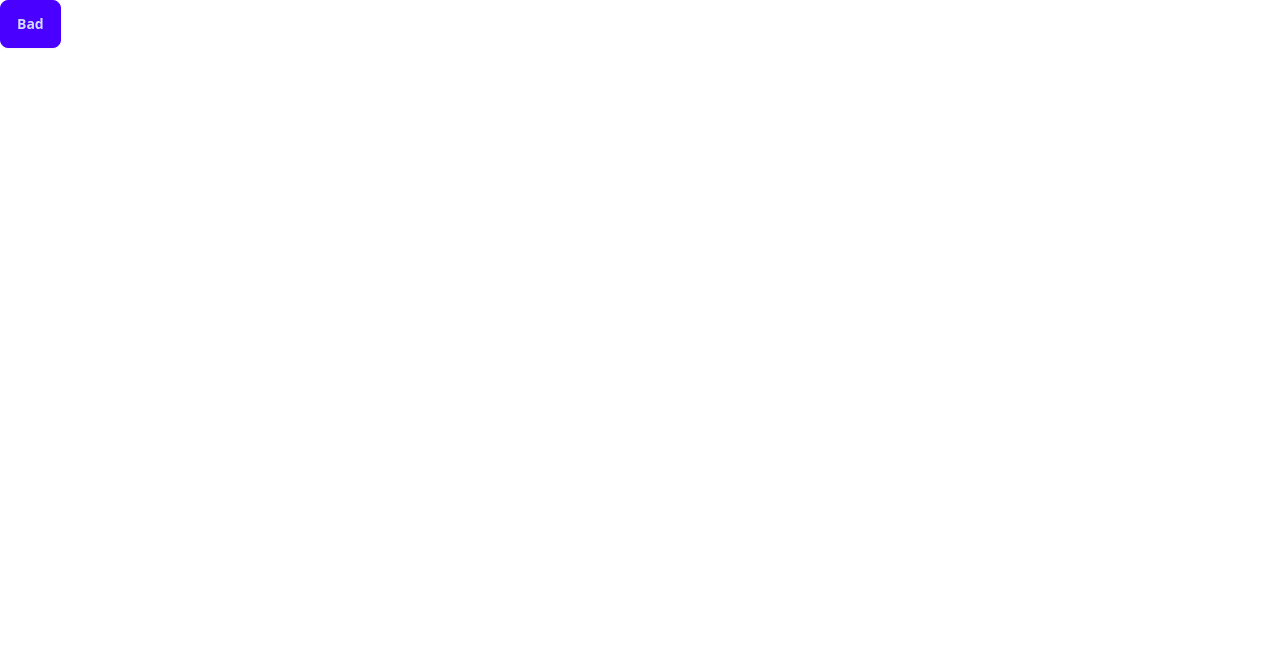
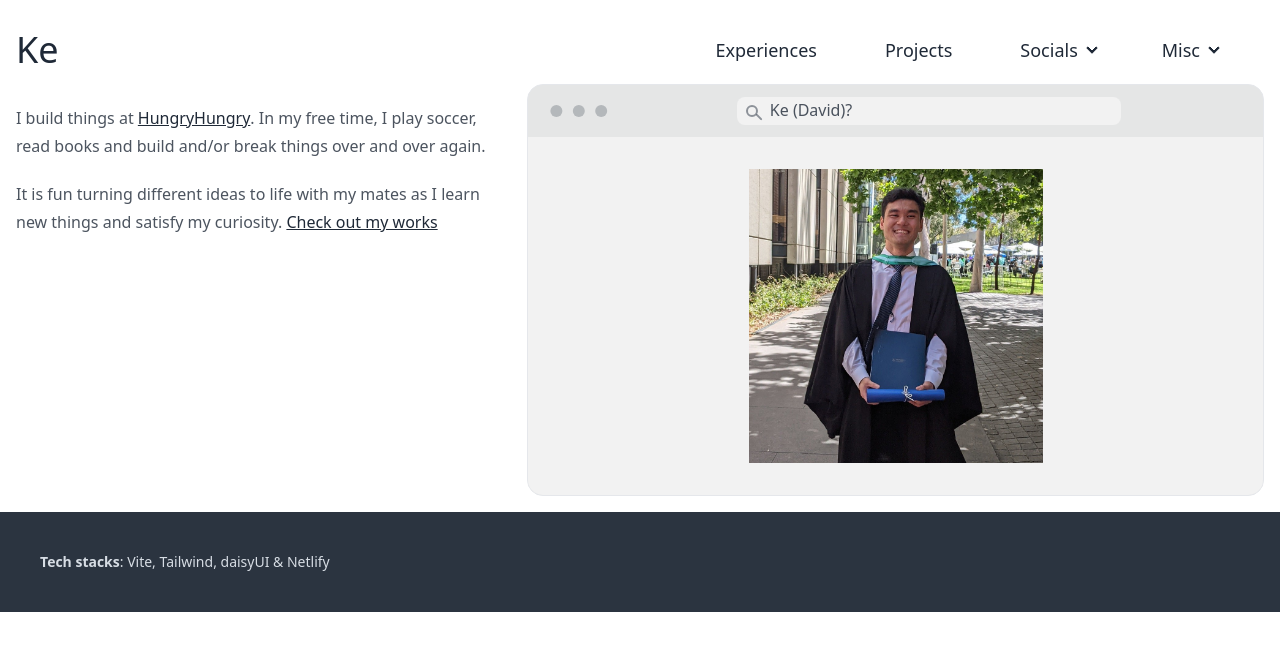
Before and after one commit to keduong33/my-portfolio, a React (Vite) app: page / in a window 1280 px wide. Shown: the top 650 px of the page. Built offline with nearby package versions, Linux system fonts and the light colour scheme.

Commit message:
add navbar, footer, home & profile pic

```diff
--- a/index.html
+++ b/index.html
@@ -4,7 +4,7 @@
     <meta charset="UTF-8" />
     <link rel="icon" type="image/svg+xml" href="/favicon.png" />
     <meta name="viewport" content="width=device-width, initial-scale=1.0" />
-    <title>Vite + React + TS</title>
+    <title>Ke Duong</title>
   </head>
   <body>
     <div id="root"></div>
--- a/src/App.tsx
+++ b/src/App.tsx
@@ -1,7 +1,16 @@
+import Footer from "./components/Footer";
+import Home from "./components/Home";
+import NavBar from "./components/NavBar";
+
 function App() {
   return (
     <>
-      <button className="btn btn-primary">Bad</button>
+      <div className="p-4">
+        <NavBar />
+        <Home />
+      </div>
+
+      <Footer />
     </>
   );
 }
--- /dev/null
+++ b/src/components/Footer.tsx
@@ -0,0 +1,14 @@
+function Footer() {
+  return (
+    <footer className=" bottom-0 footer p-10 bg-neutral text-neutral-content">
+      <aside>
+        <p>
+          <span className="font-bold">Tech stacks</span>: Vite, Tailwind,
+          daisyUI & Netlify
+        </p>
+      </aside>
+    </footer>
+  );
+}
+
+export default Footer;
--- /dev/null
+++ b/src/components/Home.tsx
@@ -0,0 +1,37 @@
+const Photo = () => (
+  <div className="mockup-browser border bg-base-300 md:w-[60%] lg:w-[60%] -z-[1]">
+    <div className="mockup-browser-toolbar">
+      <div className="input">Ke (David)?</div>
+    </div>
+    <div className="flex justify-center bg-base-200">
+      <img src="/profile.jpg" className="w-[70%] lg:w-[40%]" />
+    </div>
+  </div>
+);
+
+function Home() {
+  return (
+    <div className="prose max-w-full flex flex-col lg:flex-row gap-5" id="#">
+      <div className="lg:w-[40%]">
+        <p>
+          I build things at{" "}
+          <a className="link" href="https://www.hungryhungry.com/who">
+            HungryHungry
+          </a>
+          . In my free time, I play soccer, read books and build and/or break
+          things over and over again.
+        </p>
+        <p>
+          It is fun turning different ideas to life with my mates as I learn new
+          things and satisfy my curiosity.{" "}
+          <a className="link" href="#projects">
+            Check out my works
+          </a>
+        </p>
+      </div>
+      <Photo />
+    </div>
+  );
+}
+
+export default Home;
--- /dev/null
+++ b/src/components/NavBar.tsx
@@ -0,0 +1,81 @@
+const NavBarOptions = () => (
+  <>
+    <li>
+      <a>Experiences</a>
+    </li>
+    <li>
+      <a>Projects</a>
+    </li>
+    <li>
+      <details>
+        <summary>Socials</summary>
+        <ul className="p-2">
+          <li>
+            <a>LinkedIn</a>
+          </li>
+          <li>
+            <a>GitHub</a>
+          </li>
+        </ul>
+      </details>
+    </li>
+    <li>
+      <details>
+        <summary>Misc</summary>
+        <ul className="p-2">
+          <li>
+            <a>Reading List</a>
+          </li>
+          <li>
+            <a>Favorite Quotes</a>
+          </li>
+        </ul>
+      </details>
+    </li>
+  </>
+);
+
+function NavBar() {
+  return (
+    <div className="sticky navbar bg-base-100 justify-between top-0 p-0">
+      <div className="justify-start">
+        <div className="dropdown md:hidden">
+          <div tabIndex={0} role="button" className="btn btn-ghost md:hidden">
+            <svg
+              xmlns="http://www.w3.org/2000/svg"
+              className="h-5 w-5"
+              fill="none"
+              viewBox="0 0 24 24"
+              stroke="currentColor"
+            >
+              <path
+                strokeLinecap="round"
+                strokeLinejoin="round"
+                strokeWidth="2"
+                d="M4 6h16M4 12h8m-8 6h16"
+              />
+            </svg>
+          </div>
+          <ul
+            tabIndex={0}
+            className="menu dropdown-content mt-3 z-[1] p-2 shadow bg-base-100 rounded-box w-52"
+          >
+            <NavBarOptions />
+          </ul>
+        </div>
+        <div className="prose">
+          <h1>
+            <a className="link link-hover">Ke</a>
+          </h1>
+        </div>
+      </div>
+      <div className="justify-end hidden md:flex lg:pr-4 pr-2">
+        <ul className="menu menu-horizontal lg:menu-lg gap-5">
+          <NavBarOptions />
+        </ul>
+      </div>
+    </div>
+  );
+}
+
+export default NavBar;
--- /dev/null
+++ b/src/components/ReadList.tsx
@@ -0,0 +1,5 @@
+function ReadList() {
+  return <div>ReadList</div>;
+}
+
+export default ReadList;
```
Also changed, not shown: public/profile.jpg (added).
